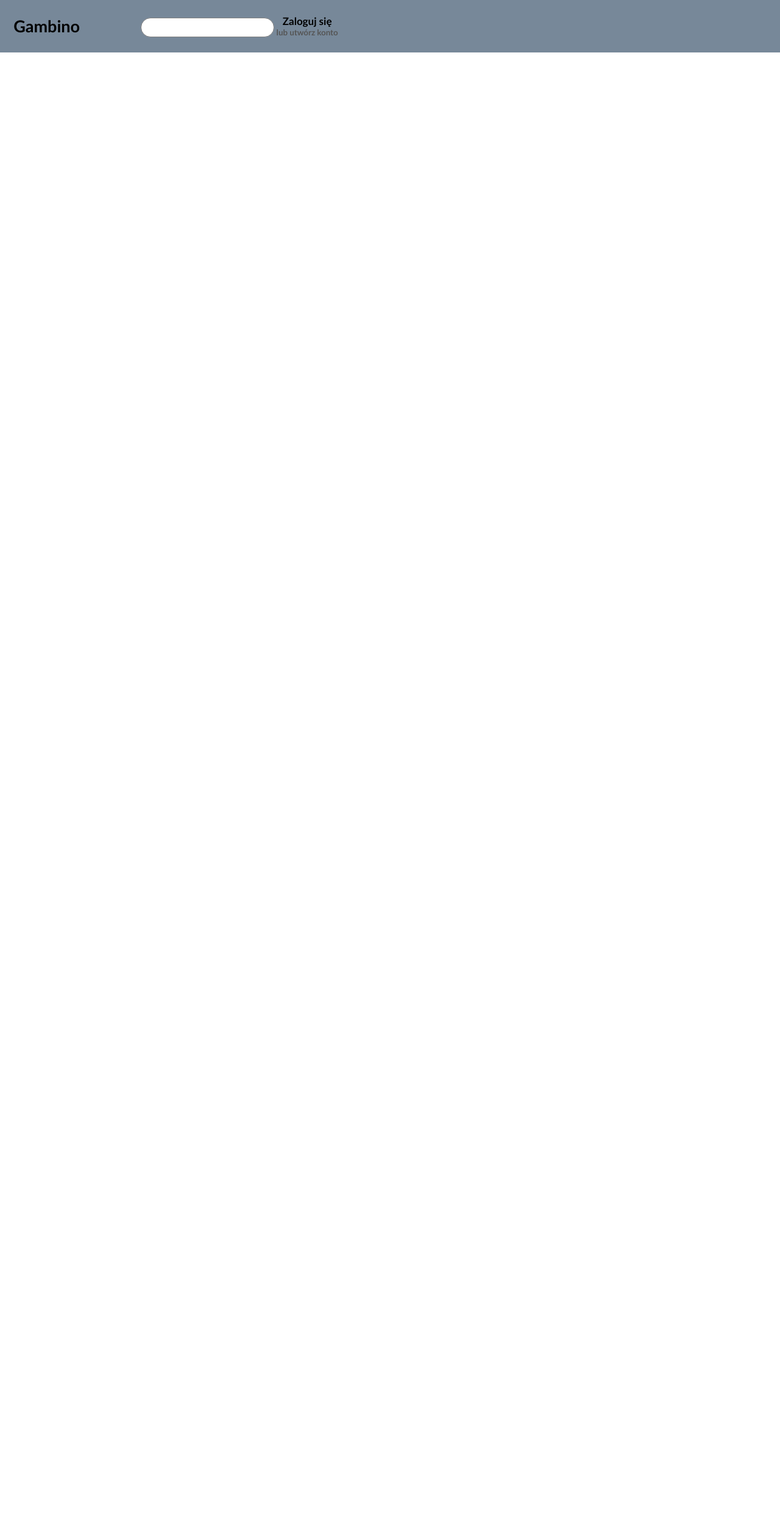
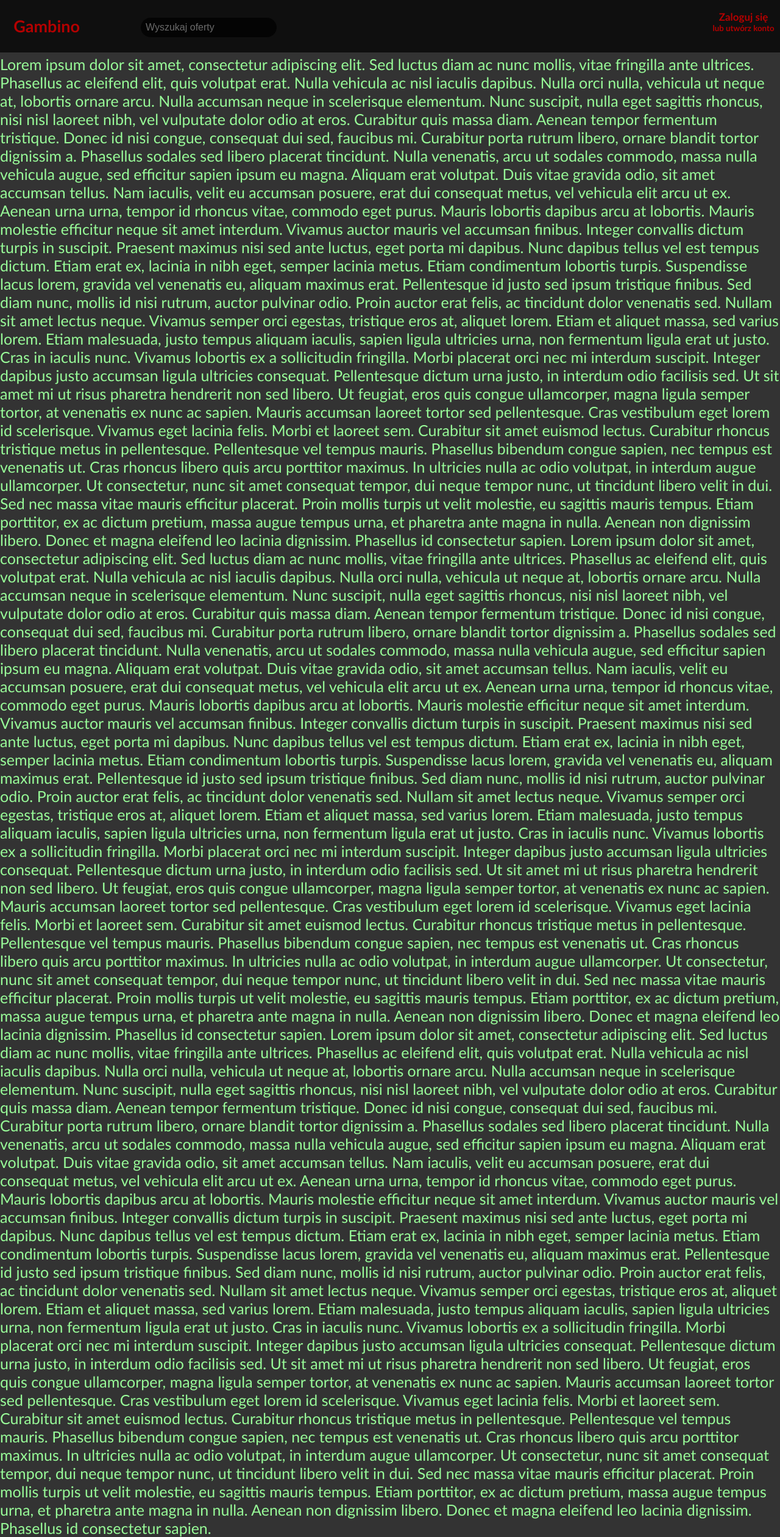
Before and after one commit to werplucinska/andreblack.github.io, a PHP site: page /index.html in a window 1280 px wide. Shown: the whole page at 61% size. Before the commit the page ends 86 px from the top, so only its background shows below. Run offline with PHP 8.4, Linux system fonts and the light colour scheme; lists and menus that the app fills with data are empty.

Commit message:
nav design

```diff
--- a/css/styles.css
+++ b/css/styles.css
@@ -1,23 +1,32 @@
 body{
     font-family: 'Gill Sans', 'Gill Sans MT', Calibri, 'Trebuchet MS', sans-serif;
     margin: 0 auto;
+    background-color: #333;
+    color: palegreen;
+    font-size: 25px;
 }
 
 nav{
     float: left;
     width: 99%;
-    background-color: lightslategray;
+    background-color: rgba(0, 0, 0, 70%);
     padding: 0.5%;
+    position: fixed;
 }
 
 input[type="search"]{
     border-radius: 1rem;
     font-size: 16px;
     height: 2rem;
-    padding: 0.3rem;
+    padding: 0.3rem 0.5rem;
     margin-top: 1.2rem;
     margin-left: 6rem;
-    border: 1.5px solid gray;
+    border: 0px solid #000;
+    color: rgba(255, 255, 255, 80%);
+    background-color: rgba(0, 0, 0, 70%);
+}
+input::placeholder{
+    color: rgba(150, 150, 150, 70%);
 }
 
 #nav-right{
@@ -25,7 +34,7 @@ input[type="search"]{
 }
 
 .nav-link-header{
-    color: black;
+    color: rgb(180, 0, 0);
     text-decoration: none;
     transition: 0.3s;
     font-size: 27px;
@@ -33,16 +42,33 @@ input[type="search"]{
 }
 
 .nav-link-header:hover{
-    color: white;
+    color: rgb(240,0,0);
 }
 
 .nav-link-login{
-    color: black;
+    color: rgb(180, 0, 0);
+    transition: 0.3s;
     text-decoration: none;
     font-size: 17px;
 }
+.nav-link-login:hover{
+    color: rgb(240,0,0);
+}
 
 .nav-link-login-small{
-    color: #555;
+    color: rgb(180,0,0);
+    transition: 0.3s;
     text-decoration: none;
 }
+
+.nav-link-login-small:hover{
+    color: rgb(240, 0, 0);
+}
+
+#nav-t-log{
+    margin-top: 0.6%;
+}
+
+main{
+    padding-top: 7%;
+}
--- a/index.html
+++ b/index.html
@@ -1,23 +1,60 @@
 <html lang="pl">
     <head>
         <title>Gambino infspec</title>
-        <link rel="stylesheet" href="/gambino/css/styles.css">
+        <link rel="stylesheet" href="./css/styles.css">
         <meta name="viewport" content="width=device-width, initial-scale=1">
         <meta charset="UTF-8">
     </head>
     <body>
         <nav>
-            <table>
+            <table style="float: left;">
                 <tr>
                     <th><a href="#" class="nav-link-header">Gambino</a></th>
                     <th>
                         <form>
-                            <input type="search">
+                            <input type="search" placeholder="Wyszukaj oferty">
                         </form>
                     </th>
-                    <th id="nav-right"><a href="#" class="nav-link-login">Zaloguj się</a><br><small><a href="#" class="nav-link-login-small">lub utwórz konto</a></small></a></th>
                 </tr>
             </table>
+            <table style="float: right;" id="nav-t-log">
+                <tr><th id="nav-right"><a href="#" class="nav-link-login">Zaloguj się</a><br><small><a href="#" class="nav-link-login-small">lub utwórz konto</a></small></a></th></tr>
+            </table>
         </nav>
+        <main>
+
+
+Lorem ipsum dolor sit amet, consectetur adipiscing elit. Sed luctus diam ac nunc mollis, vitae fringilla ante ultrices. Phasellus ac eleifend elit, quis volutpat erat. Nulla vehicula ac nisl iaculis dapibus. Nulla orci nulla, vehicula ut neque at, lobortis ornare arcu. Nulla accumsan neque in scelerisque elementum. Nunc suscipit, nulla eget sagittis rhoncus, nisi nisl laoreet nibh, vel vulputate dolor odio at eros. Curabitur quis massa diam.
+
+Aenean tempor fermentum tristique. Donec id nisi congue, consequat dui sed, faucibus mi. Curabitur porta rutrum libero, ornare blandit tortor dignissim a. Phasellus sodales sed libero placerat tincidunt. Nulla venenatis, arcu ut sodales commodo, massa nulla vehicula augue, sed efficitur sapien ipsum eu magna. Aliquam erat volutpat. Duis vitae gravida odio, sit amet accumsan tellus. Nam iaculis, velit eu accumsan posuere, erat dui consequat metus, vel vehicula elit arcu ut ex. Aenean urna urna, tempor id rhoncus vitae, commodo eget purus. Mauris lobortis dapibus arcu at lobortis. Mauris molestie efficitur neque sit amet interdum. Vivamus auctor mauris vel accumsan finibus. Integer convallis dictum turpis in suscipit. Praesent maximus nisi sed ante luctus, eget porta mi dapibus.
+
+Nunc dapibus tellus vel est tempus dictum. Etiam erat ex, lacinia in nibh eget, semper lacinia metus. Etiam condimentum lobortis turpis. Suspendisse lacus lorem, gravida vel venenatis eu, aliquam maximus erat. Pellentesque id justo sed ipsum tristique finibus. Sed diam nunc, mollis id nisi rutrum, auctor pulvinar odio. Proin auctor erat felis, ac tincidunt dolor venenatis sed. Nullam sit amet lectus neque. Vivamus semper orci egestas, tristique eros at, aliquet lorem. Etiam et aliquet massa, sed varius lorem. Etiam malesuada, justo tempus aliquam iaculis, sapien ligula ultricies urna, non fermentum ligula erat ut justo. Cras in iaculis nunc. Vivamus lobortis ex a sollicitudin fringilla. Morbi placerat orci nec mi interdum suscipit. Integer dapibus justo accumsan ligula ultricies consequat. Pellentesque dictum urna justo, in interdum odio facilisis sed.
+
+Ut sit amet mi ut risus pharetra hendrerit non sed libero. Ut feugiat, eros quis congue ullamcorper, magna ligula semper tortor, at venenatis ex nunc ac sapien. Mauris accumsan laoreet tortor sed pellentesque. Cras vestibulum eget lorem id scelerisque. Vivamus eget lacinia felis. Morbi et laoreet sem. Curabitur sit amet euismod lectus. Curabitur rhoncus tristique metus in pellentesque. Pellentesque vel tempus mauris. Phasellus bibendum congue sapien, nec tempus est venenatis ut. Cras rhoncus libero quis arcu porttitor maximus.
+
+In ultricies nulla ac odio volutpat, in interdum augue ullamcorper. Ut consectetur, nunc sit amet consequat tempor, dui neque tempor nunc, ut tincidunt libero velit in dui. Sed nec massa vitae mauris efficitur placerat. Proin mollis turpis ut velit molestie, eu sagittis mauris tempus. Etiam porttitor, ex ac dictum pretium, massa augue tempus urna, et pharetra ante magna in nulla. Aenean non dignissim libero. Donec et magna eleifend leo lacinia dignissim. Phasellus id consectetur sapien.
+
+
+Lorem ipsum dolor sit amet, consectetur adipiscing elit. Sed luctus diam ac nunc mollis, vitae fringilla ante ultrices. Phasellus ac eleifend elit, quis volutpat erat. Nulla vehicula ac nisl iaculis dapibus. Nulla orci nulla, vehicula ut neque at, lobortis ornare arcu. Nulla accumsan neque in scelerisque elementum. Nunc suscipit, nulla eget sagittis rhoncus, nisi nisl laoreet nibh, vel vulputate dolor odio at eros. Curabitur quis massa diam.
+
+Aenean tempor fermentum tristique. Donec id nisi congue, consequat dui sed, faucibus mi. Curabitur porta rutrum libero, ornare blandit tortor dignissim a. Phasellus sodales sed libero placerat tincidunt. Nulla venenatis, arcu ut sodales commodo, massa nulla vehicula augue, sed efficitur sapien ipsum eu magna. Aliquam erat volutpat. Duis vitae gravida odio, sit amet accumsan tellus. Nam iaculis, velit eu accumsan posuere, erat dui consequat metus, vel vehicula elit arcu ut ex. Aenean urna urna, tempor id rhoncus vitae, commodo eget purus. Mauris lobortis dapibus arcu at lobortis. Mauris molestie efficitur neque sit amet interdum. Vivamus auctor mauris vel accumsan finibus. Integer convallis dictum turpis in suscipit. Praesent maximus nisi sed ante luctus, eget porta mi dapibus.
+
+Nunc dapibus tellus vel est tempus dictum. Etiam erat ex, lacinia in nibh eget, semper lacinia metus. Etiam condimentum lobortis turpis. Suspendisse lacus lorem, gravida vel venenatis eu, aliquam maximus erat. Pellentesque id justo sed ipsum tristique finibus. Sed diam nunc, mollis id nisi rutrum, auctor pulvinar odio. Proin auctor erat felis, ac tincidunt dolor venenatis sed. Nullam sit amet lectus neque. Vivamus semper orci egestas, tristique eros at, aliquet lorem. Etiam et aliquet massa, sed varius lorem. Etiam malesuada, justo tempus aliquam iaculis, sapien ligula ultricies urna, non fermentum ligula erat ut justo. Cras in iaculis nunc. Vivamus lobortis ex a sollicitudin fringilla. Morbi placerat orci nec mi interdum suscipit. Integer dapibus justo accumsan ligula ultricies consequat. Pellentesque dictum urna justo, in interdum odio facilisis sed.
+
+Ut sit amet mi ut risus pharetra hendrerit non sed libero. Ut feugiat, eros quis congue ullamcorper, magna ligula semper tortor, at venenatis ex nunc ac sapien. Mauris accumsan laoreet tortor sed pellentesque. Cras vestibulum eget lorem id scelerisque. Vivamus eget lacinia felis. Morbi et laoreet sem. Curabitur sit amet euismod lectus. Curabitur rhoncus tristique metus in pellentesque. Pellentesque vel tempus mauris. Phasellus bibendum congue sapien, nec tempus est venenatis ut. Cras rhoncus libero quis arcu porttitor maximus.
+
+In ultricies nulla ac odio volutpat, in interdum augue ullamcorper. Ut consectetur, nunc sit amet consequat tempor, dui neque tempor nunc, ut tincidunt libero velit in dui. Sed nec massa vitae mauris efficitur placerat. Proin mollis turpis ut velit molestie, eu sagittis mauris tempus. Etiam porttitor, ex ac dictum pretium, massa augue tempus urna, et pharetra ante magna in nulla. Aenean non dignissim libero. Donec et magna eleifend leo lacinia dignissim. Phasellus id consectetur sapien.
+
+
+Lorem ipsum dolor sit amet, consectetur adipiscing elit. Sed luctus diam ac nunc mollis, vitae fringilla ante ultrices. Phasellus ac eleifend elit, quis volutpat erat. Nulla vehicula ac nisl iaculis dapibus. Nulla orci nulla, vehicula ut neque at, lobortis ornare arcu. Nulla accumsan neque in scelerisque elementum. Nunc suscipit, nulla eget sagittis rhoncus, nisi nisl laoreet nibh, vel vulputate dolor odio at eros. Curabitur quis massa diam.
+
+Aenean tempor fermentum tristique. Donec id nisi congue, consequat dui sed, faucibus mi. Curabitur porta rutrum libero, ornare blandit tortor dignissim a. Phasellus sodales sed libero placerat tincidunt. Nulla venenatis, arcu ut sodales commodo, massa nulla vehicula augue, sed efficitur sapien ipsum eu magna. Aliquam erat volutpat. Duis vitae gravida odio, sit amet accumsan tellus. Nam iaculis, velit eu accumsan posuere, erat dui consequat metus, vel vehicula elit arcu ut ex. Aenean urna urna, tempor id rhoncus vitae, commodo eget purus. Mauris lobortis dapibus arcu at lobortis. Mauris molestie efficitur neque sit amet interdum. Vivamus auctor mauris vel accumsan finibus. Integer convallis dictum turpis in suscipit. Praesent maximus nisi sed ante luctus, eget porta mi dapibus.
+
+Nunc dapibus tellus vel est tempus dictum. Etiam erat ex, lacinia in nibh eget, semper lacinia metus. Etiam condimentum lobortis turpis. Suspendisse lacus lorem, gravida vel venenatis eu, aliquam maximus erat. Pellentesque id justo sed ipsum tristique finibus. Sed diam nunc, mollis id nisi rutrum, auctor pulvinar odio. Proin auctor erat felis, ac tincidunt dolor venenatis sed. Nullam sit amet lectus neque. Vivamus semper orci egestas, tristique eros at, aliquet lorem. Etiam et aliquet massa, sed varius lorem. Etiam malesuada, justo tempus aliquam iaculis, sapien ligula ultricies urna, non fermentum ligula erat ut justo. Cras in iaculis nunc. Vivamus lobortis ex a sollicitudin fringilla. Morbi placerat orci nec mi interdum suscipit. Integer dapibus justo accumsan ligula ultricies consequat. Pellentesque dictum urna justo, in interdum odio facilisis sed.
+
+Ut sit amet mi ut risus pharetra hendrerit non sed libero. Ut feugiat, eros quis congue ullamcorper, magna ligula semper tortor, at venenatis ex nunc ac sapien. Mauris accumsan laoreet tortor sed pellentesque. Cras vestibulum eget lorem id scelerisque. Vivamus eget lacinia felis. Morbi et laoreet sem. Curabitur sit amet euismod lectus. Curabitur rhoncus tristique metus in pellentesque. Pellentesque vel tempus mauris. Phasellus bibendum congue sapien, nec tempus est venenatis ut. Cras rhoncus libero quis arcu porttitor maximus.
+
+In ultricies nulla ac odio volutpat, in interdum augue ullamcorper. Ut consectetur, nunc sit amet consequat tempor, dui neque tempor nunc, ut tincidunt libero velit in dui. Sed nec massa vitae mauris efficitur placerat. Proin mollis turpis ut velit molestie, eu sagittis mauris tempus. Etiam porttitor, ex ac dictum pretium, massa augue tempus urna, et pharetra ante magna in nulla. Aenean non dignissim libero. Donec et magna eleifend leo lacinia dignissim. Phasellus id consectetur sapien.
+        </main>
     </body>
 </html>
```
